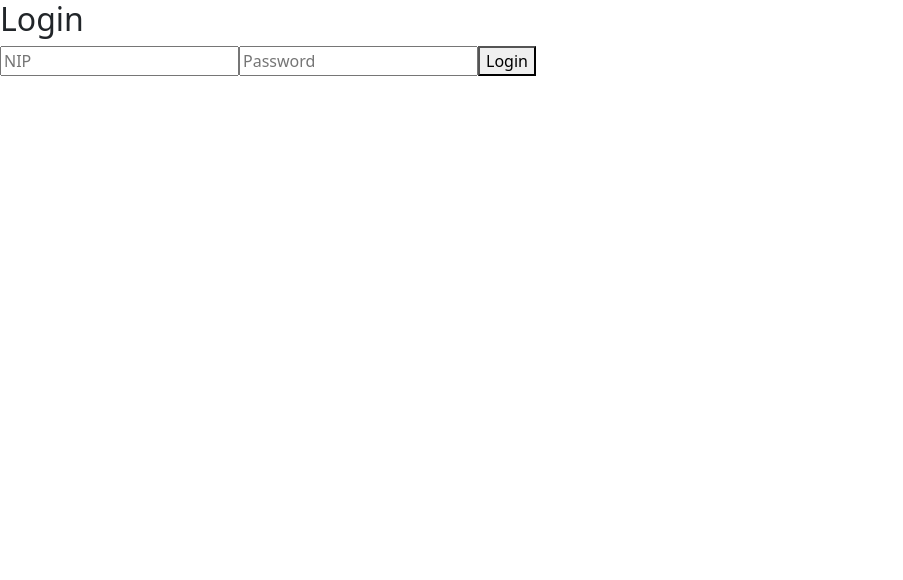
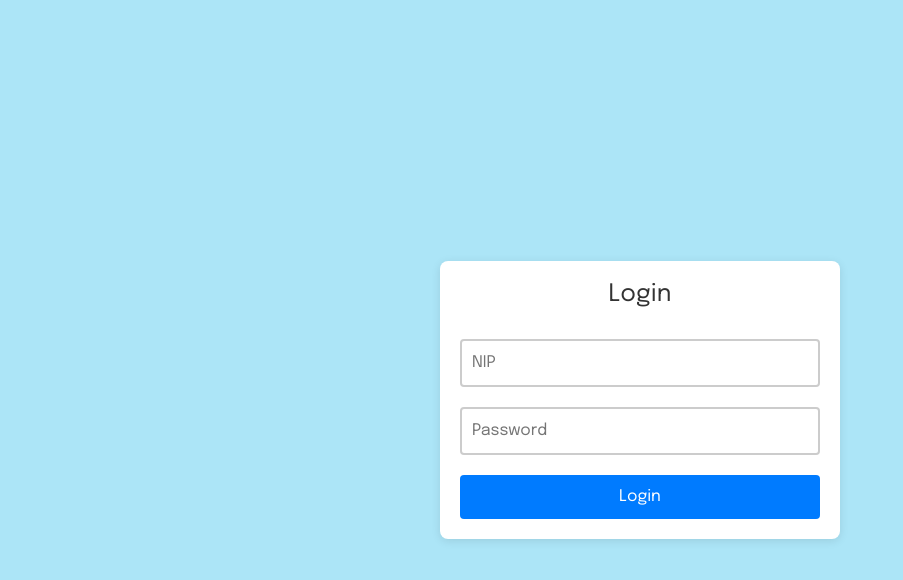
Before and after one commit to Shindi07/Website-Branding-PKL, a React (Create React App) app: page /login in a window 1280 px wide. Shown: the top 580 px of the page, without its empty margins (0-903 px from the left). Built offline with nearby package versions, Linux system fonts and the light colour scheme.

Commit message:
css authentication login dan logout

```diff
--- a/package.json
+++ b/package.json
@@ -12,6 +12,7 @@
     "react-dom": "^18.3.1",
     "react-router-dom": "^6.26.2",
     "react-scripts": "5.0.1",
+    "sweetalert2": "^11.14.1",
     "web-vitals": "^2.1.4"
   },
   "scripts": {
--- a/src/App.css
+++ b/src/App.css
@@ -36,3 +36,44 @@
     transform: rotate(360deg);
   }
 }
+/* Styles untuk tombol Logout */
+.navbar-menu {
+  list-style: none; /* Menghapus bullet points dari list */
+  display: flex; /* Mengatur item menu menjadi fleksibel */
+  align-items: center; /* Vertikal center */
+  justify-content: flex-end; /* Menempatkan menu di kanan */
+  margin: 0; /* Menghapus margin */
+  padding: 0; /* Menghapus padding */
+}
+
+.navbar-menu li {
+  margin-left: 20px; /* Jarak antar item navbar */
+}
+
+.logout-button {
+  background-color: #f44336; /* Warna tombol merah */
+  color: white; /* Warna teks putih */
+  border: none; /* Menghapus border */
+  padding: 10px 15px; /* Padding pada tombol */
+  font-size: 16px; /* Ukuran font */
+  cursor: pointer; /* Kursor berubah menjadi pointer */
+  border-radius: 100px; /* Sudut tombol agak membulat */
+  transition: background-color 0.3s ease; /* Animasi saat hover */
+  border: 2px solid rgb(131, 7, 7);
+}
+
+/* Efek hover pada tombol */
+.logout-button:hover {
+  background-color: #d32f2f; /* Warna lebih gelap saat hover */
+}
+
+/* Efek saat tombol ditekan */
+.logout-button:active {
+  background-color: #b71c1c; /* Warna lebih gelap saat ditekan */
+}
+
+/* Menghapus outline default pada fokus */
+.logout-button:focus {
+  outline: none;
+  box-shadow: 0 0 5px rgba(0, 0, 0, 0.5); /* Efek bayangan saat fokus */
+}
--- a/src/App.js
+++ b/src/App.js
@@ -10,29 +10,30 @@ import Kontak from "./components/organisms-temp/Kontak";
 import Login from "./components/Pages/Login"; // Mengimpor Login
 import Register from "./components/Pages/Register"; // Mengimpor Register
 import ProtectedRoute from "./components/ProtectedRoute"; // Mengimpor ProtectedRoute
+import "./App.css"
 
 // Komponen LandingPage untuk halaman utama
 const LandingPage = () => {
   const navigate = useNavigate(); // Hook untuk navigasi
 
   const handleLogout = () => {
-    localStorage.removeItem('token'); // Hapus token dari localStorage
-    navigate('/login'); // Redirect ke halaman login
+    localStorage.removeItem("token"); // Hapus token dari localStorage
+    navigate("/login"); // Redirect ke halaman login
   };
 
   return (
     <>
-      <Navbar />
+      <Navbar onLogout={handleLogout} /> {/* Mengirimkan handleLogout */}
       <Header />
       <Logo />
       <Skills />
       <Gallery />
       <Testimoni />
       <Kontak />
-      <button onClick={handleLogout}>Logout</button> {/* Tombol Logout */}
     </>
   );
 };
+
 
 // Komponen utama App
 function App() {
--- a/src/components/Pages/Login.js
+++ b/src/components/Pages/Login.js
@@ -1,38 +1,50 @@
-import React, { useState } from 'react';
-import axios from 'axios';
-import { useNavigate } from 'react-router-dom';
-
+import React, { useState } from "react";
+import axios from "axios";
+import { useNavigate } from "react-router-dom";
+import Swal from "sweetalert2"; // Import SweetAlert
+import "../../styles/Login.css"; // Import CSS biasa
 
 const Login = () => {
-  const [nip, setNip] = useState('');
-  const [password, setPassword] = useState('');
-  const navigate = useNavigate(); // Menggunakan hook untuk navigasi
+  const [nip, setNip] = useState("");
+  const [password, setPassword] = useState("");
+  const navigate = useNavigate();
 
   const handleLogin = async (e) => {
-    e.preventDefault(); // Mencegah reload saat form di-submit
+    e.preventDefault();
     try {
-      const response = await axios.post('http://116.206.212.234:4000/auth/login', {
-        nip, // Menggunakan nip di sini
-        password,
-      });
+      const response = await axios.post(
+        "http://116.206.212.234:4000/auth/login",
+        { nip, password }
+      );
 
       if (response.data.token) {
-        // Simpan token di localStorage
-        localStorage.setItem('token', response.data.token);
-        alert('Login berhasil!');
-        navigate('/');  // Redirect ke halaman utama setelah login
+        localStorage.setItem("token", response.data.token);
+        Swal.fire({ // Ganti alert dengan SweetAlert
+          title: "Login Berhasil!",
+          text: "Selamat datang kembali!",
+          icon: "success",
+          confirmButtonText: "OK"
+        });
+        navigate("/");
       }
     } catch (error) {
-      console.error('Login gagal', error);
-      alert('Login gagal, periksa kembali data Anda.');
+      console.error("Login gagal", error);
+      Swal.fire({ // Ganti alert dengan SweetAlert
+        title: "Login Gagal",
+        text: "Periksa kembali data Anda.",
+        icon: "error",
+        confirmButtonText: "OK"
+      });
     }
   };
 
   return (
-    <div>
-      <h2>Login</h2>
-      <form onSubmit={handleLogin}>
+    <div className="login-container">
+      <div className="login-box">
+        <h2 className="login-title">Login</h2>
+        <form className="login-form" onSubmit={handleLogin}>
           <input
+            className="login-input"
             type="text"
             placeholder="NIP"
             value={nip}
@@ -40,14 +52,18 @@ const Login = () => {
             required
           />
           <input
+            className="login-input"
             type="password"
             placeholder="Password"
             value={password}
             onChange={(e) => setPassword(e.target.value)}
             required
           />
-        <button type="submit">Login</button>
+          <button className="login-button" type="submit">
+            Login
+          </button>
         </form>
+      </div>
     </div>
   );
 };
--- a/src/components/molecules/Navbarr/NavbarMenu.js
+++ b/src/components/molecules/Navbarr/NavbarMenu.js
@@ -1,13 +1,19 @@
 import React from "react";
 import NavbarItem from "../../atoms/NavbarItem";
 
-const NavbarMenu = () => {
+const NavbarMenu = ({ onLogout }) => {
   return (
     <ul className="navbar-menu">
       <NavbarItem label="Home" href="#Header" />
       <NavbarItem label="About" href="#Skills" />
       <NavbarItem label="Work" href="#Testimoni" />
       <NavbarItem label="Contact" href="#Kontak" />
+      {/* Tambahkan tombol Logout di sini */}
+      <li>
+        <button className="logout-button" onClick={onLogout}>
+          Logout
+        </button>
+      </li>
     </ul>
   );
 };
--- a/src/components/organisms-temp/Navbar.js
+++ b/src/components/organisms-temp/Navbar.js
@@ -3,13 +3,14 @@ import Logo from "../atoms/Logo";
 import NavbarMenu from "../molecules/Navbarr/NavbarMenu";
 import "../../styles/Navbar.css";
 
-const Navbar = () => {
+const Navbar = ({ onLogout }) => {  // Pastikan onLogout didefinisikan di sini
   return (
     <nav className="navbar">
       <div className="navbar-brand">
         <Logo />
       </div>
-      <NavbarMenu />
+
+      <NavbarMenu onLogout={onLogout} />
     </nav>
   );
 };
--- a/src/styles/Login.css
+++ b/src/styles/Login.css
@@ -1,50 +1,62 @@
-/* Login.css */
+/* Styles khusus untuk halaman login */
+.login-container {
+  font-family: "epilogue", sans-serif;
 
-body {
-    font-family: 'Arial', sans-serif; /* Ganti dengan font pilihan Anda */
-    background-color: #f4f4f4; /* Warna latar belakang */
+  background-color: #ace5f7; /* Warna latar belakang */
+  padding: 0;
   margin: 0;
-    padding: 0;
+  display: flex;
+  justify-content: center;
+  align-items: center;
+  height: 100vh; /* Tinggi layar penuh */
 }
 
-  h2 {
-    text-align: center; /* Mengatur teks judul agar berada di tengah */
-    color: #333; /* Warna teks judul */
+.login-box {
+  width: 100%;
+  max-width: 400px; /* Batas lebar maksimum */
+  padding: 20px;
+  background-color: white; /* Warna latar belakang form */
+  border-radius: 8px; /* Membulatkan sudut */
+  box-shadow: 0 2px 10px rgba(0, 0, 0, 0.1); /* Bayangan */
+  text-align: center; /* Rata tengah teks dan form */
 }
 
-  form {
-    max-width: 400px; /* Lebar maksimum form */
-    margin: 50px auto; /* Margin otomatis untuk sentralisasi */
-    padding: 20px; /* Padding di dalam form */
-    background: white; /* Warna latar belakang form */
-    border-radius: 8px; /* Sudut membulat */
-    box-shadow: 0 2px 10px rgba(0, 0, 0, 0.1); /* Bayangan untuk efek kedalaman */
+.login-title {
+  margin-bottom: 20px; /* Memberikan jarak antara judul dan form */
+  color: #333;
+  font-size: 24px; /* Ukuran font judul */
 }
 
-  input {
-    width: 100%; /* Lebar penuh */
-    padding: 10px; /* Padding dalam input */
-    margin: 10px 0; /* Margin vertikal antara input */
-    border: 1px solid #ccc; /* Border */
-    border-radius: 4px; /* Sudut membulat */
+.login-form {
+  display: flex;
+  flex-direction: column; /* Menyusun elemen secara vertikal */
 }
 
-  input:focus {
-    border-color: #007bff; /* Warna border saat fokus */
-    outline: none; /* Menghilangkan outline default */
+.login-input {
+  width: 100%;
+  padding: 10px;
+  margin: 10px 0;
+  border: 2px solid #ccc;
+  border-radius: 4px;
 }
 
-  button {
-    width: 100%; /* Lebar penuh untuk tombol */
-    padding: 10px; /* Padding dalam tombol */
-    background-color: #007bff; /* Warna latar belakang tombol */
-    color: white; /* Warna teks tombol */
-    border: none; /* Menghilangkan border default */
-    border-radius: 4px; /* Sudut membulat */
-    cursor: pointer; /* Kursor pointer saat hover */
-    font-size: 16px; /* Ukuran font tombol */
+.login-input:focus {
+  border-color: #007bff;
+  outline: none;
 }
 
-  button:hover {
-    background-color: #0056b3; /* Warna latar belakang saat hover */
+.login-button {
+  width: 100%;
+  padding: 10px;
+  background-color: #007bff;
+  color: white;
+  border: none;
+  border-radius: 4px;
+  cursor: pointer;
+  font-size: 16px;
+  margin-top: 10px; /* Jarak antara input terakhir dan tombol */
 }
+
+.login-button:hover {
+  background-color: #0056b3;
+}
```
Also changed, not shown: 1 other file (tests, documents, lock files or other folders). Lines whose indentation alone changed are shown as unchanged.
